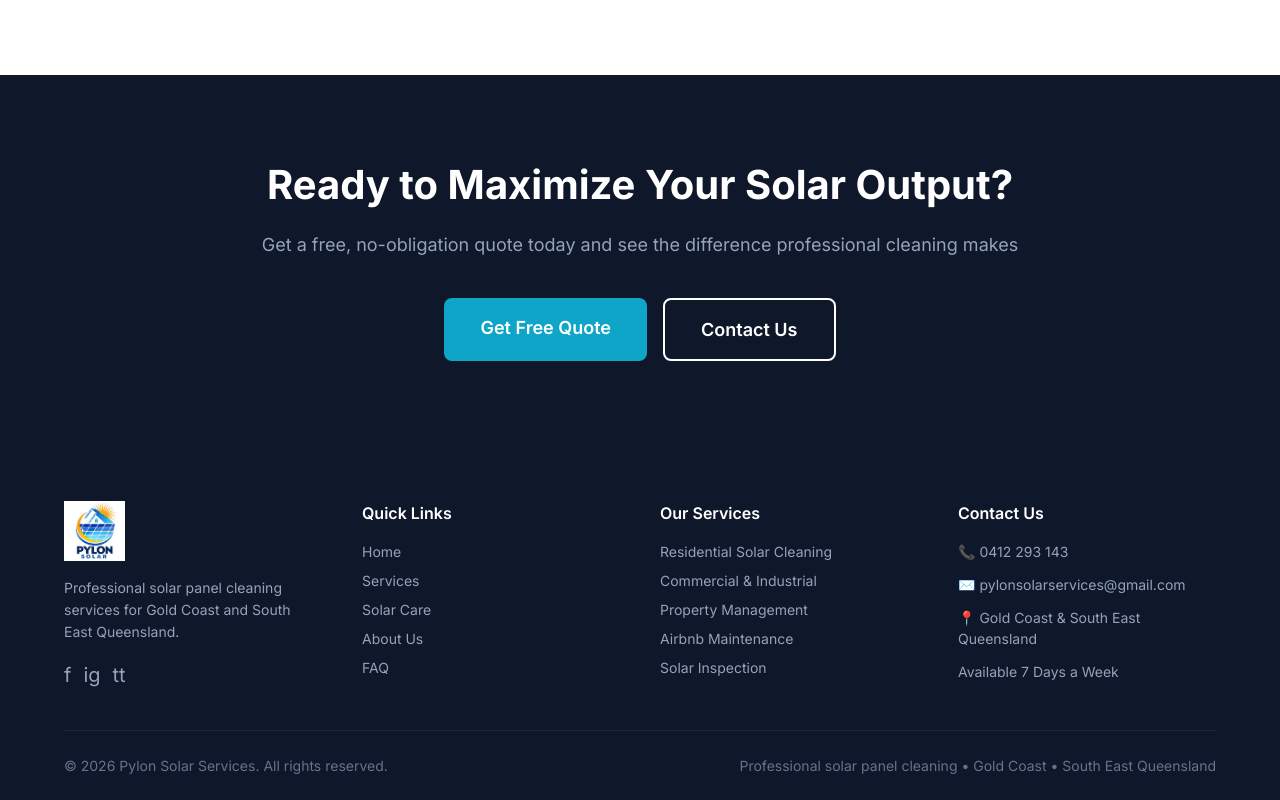
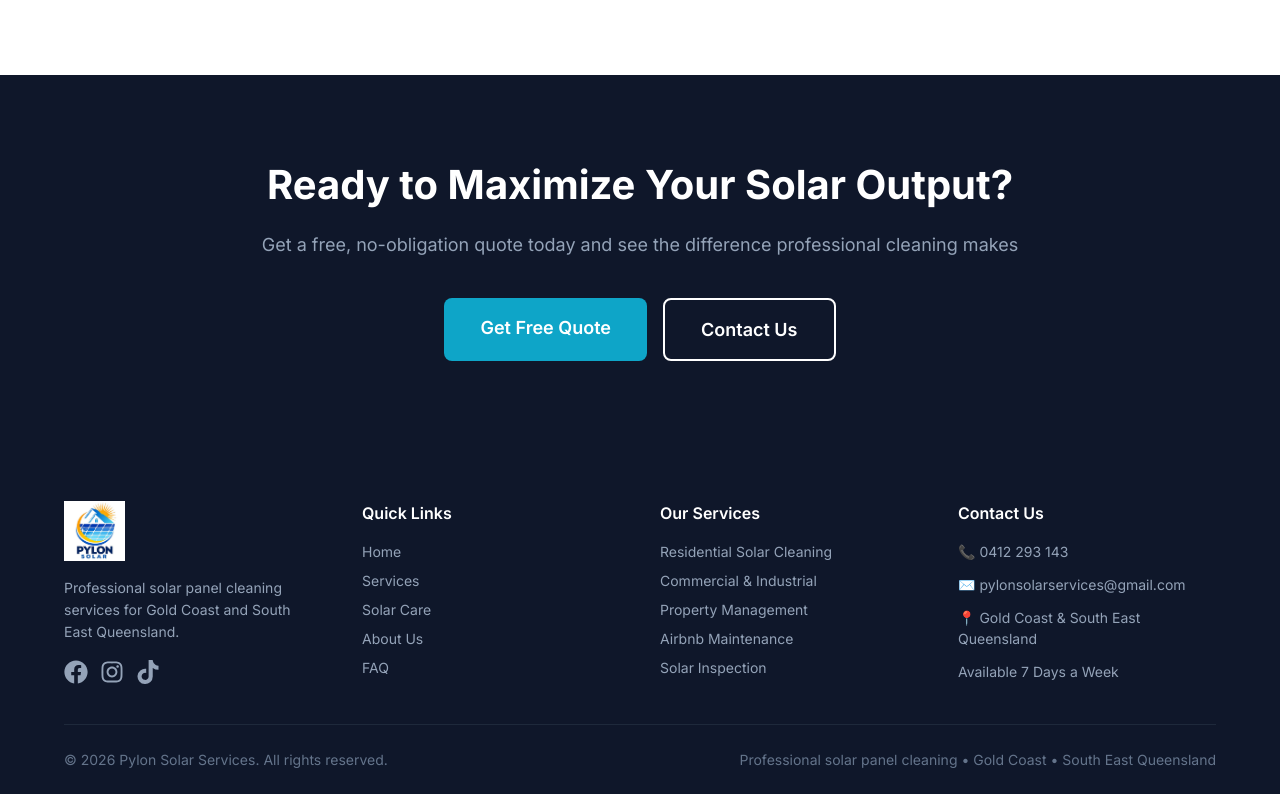
Before and after one commit to Fenexcc/pylon-solar, a Next.js app: page / in a window 1280 px wide. Shown: the part 2334-3134 px from the top of the page. Built offline with nearby package versions, Linux system fonts and the light colour scheme.

Commit message:
Add social media icons to footer

```diff
--- a/components/Footer.jsx
+++ b/components/Footer.jsx
@@ -1,4 +1,5 @@
 import Link from 'next/link'
+import { FaFacebook, FaInstagram, FaTiktok } from 'react-icons/fa'
 
 export default function Footer() {
   return (
@@ -12,9 +13,15 @@ export default function Footer() {
               Professional solar panel cleaning services for Gold Coast and South East Queensland.
             </p>
             <div style={{ display: 'flex', gap: '12px' }}>
-              <a href="https://www.facebook.com/profile.php?id=61587116489711" target="_blank" rel="noopener noreferrer" style={{ color: '#94a3b8', textDecoration: 'none', fontSize: '20px' }}>f</a>
-              <a href="https://www.instagram.com/pylonsolarservices/" target="_blank" rel="noopener noreferrer" style={{ color: '#94a3b8', textDecoration: 'none', fontSize: '20px' }}>ig</a>
-              <a href="https://www.tiktok.com/@pylonsolarservices" target="_blank" rel="noopener noreferrer" style={{ color: '#94a3b8', textDecoration: 'none', fontSize: '20px' }}>tt</a>
+              <a href="https://www.facebook.com/profile.php?id=61587116489711" target="_blank" rel="noopener noreferrer" style={{ color: '#94a3b8', textDecoration: 'none', fontSize: '24px' }}>
+                <FaFacebook />
+              </a>
+              <a href="https://www.instagram.com/pylonsolarservices/" target="_blank" rel="noopener noreferrer" style={{ color: '#94a3b8', textDecoration: 'none', fontSize: '24px' }}>
+                <FaInstagram />
+              </a>
+              <a href="https://www.tiktok.com/@pylonsolarservices" target="_blank" rel="noopener noreferrer" style={{ color: '#94a3b8', textDecoration: 'none', fontSize: '24px' }}>
+                <FaTiktok />
+              </a>
             </div>
           </div>
 
--- a/package.json
+++ b/package.json
@@ -13,6 +13,7 @@
     "next": "16.2.0",
     "react": "19.2.4",
     "react-dom": "19.2.4",
+    "react-icons": "^5.6.0",
     "resend": "^6.9.4"
   },
   "devDependencies": {
```
Also changed, not shown: 1 other file (tests, documents, lock files or other folders).
